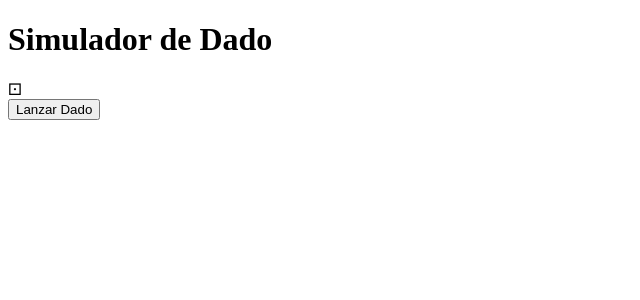
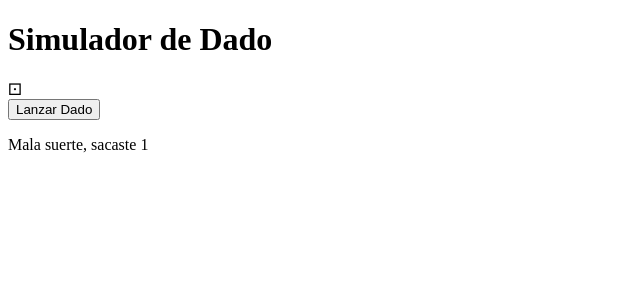
Before and after one commit to AlezzzGutierrez/fpwProyecto04JSGrupo4, a React (Vite) app: page / in a window 1280 px wide. Shown: the top 300 px of the page, without its empty margins (0-640 px from the left). Built offline with nearby package versions, Linux system fonts and the light colour scheme.

Commit message:
Agrega mensajes condicionales al Dado

```diff
--- a/src/App.jsx
+++ b/src/App.jsx
@@ -11,6 +11,17 @@ function App() {
     setDado(resultado);
   }
 
+  // Devuelve el mensaje según el valor actual del dado
+  function obtenerMensaje() {
+    if (dado === 1) {
+      return "Mala suerte, sacaste 1";
+    } else if (dado === 6) {
+      return "¡FELICIDADES! ¡Sacaste el mayor!";
+    } else {
+      return "Buen tiro!";
+    }
+  }
+
   return (
     <div>
       <h1>Simulador de Dado</h1>
@@ -20,6 +31,8 @@ function App() {
       <button onClick={lanzarDado}>
         Lanzar Dado
       </button>
+
+      <p>{obtenerMensaje()}</p>
     </div>
   );
 }
```
